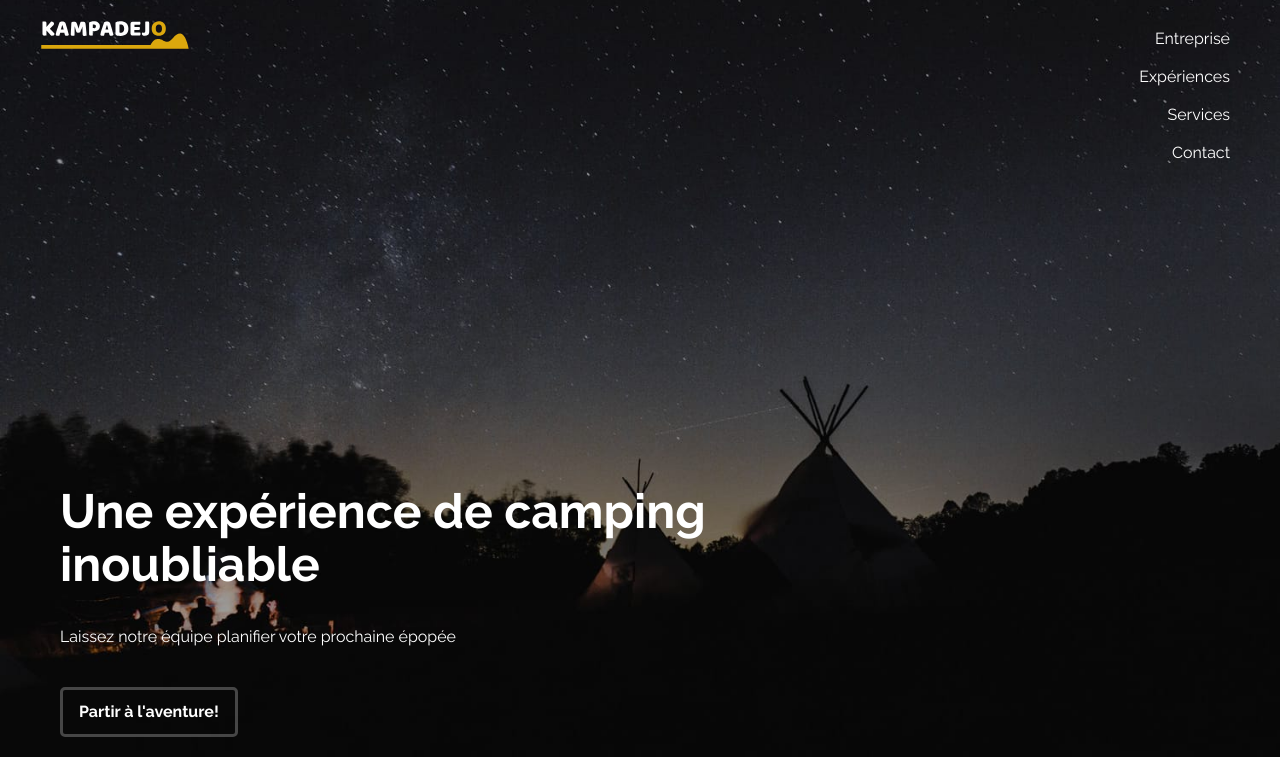
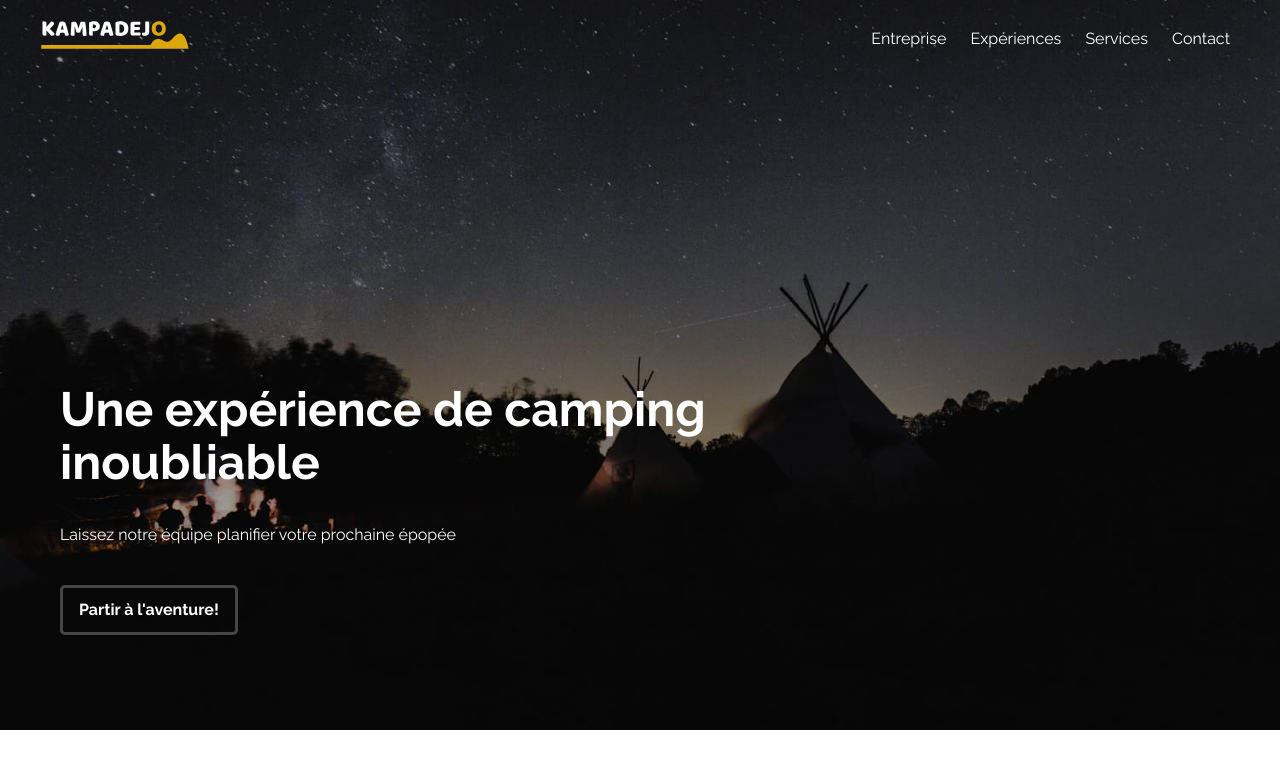
Before and after one commit to CassiopeeG/tp4-kampadejo, a plain HTML site: page index.html in a window 1280 px wide. Shown: the top 757 px of the page. Drawn offline with Linux system fonts and the light colour scheme; a web font is replaced by a local one.

Commit message:
Fix des classes .nav__list-item dans le HTML

```diff
--- a/assets/css/style.css
+++ b/assets/css/style.css
@@ -169,9 +169,6 @@ figcaption {
 @media (min-width: 700px) {
     .logo {}
 }
-
-
-
 
 /* Accroche */
 
--- a/index.html
+++ b/index.html
@@ -24,15 +24,16 @@
                 </a>
                 <ul class="nav__list">
 
-                    <li><a class="nav__link" href="#entreprise" class="nav__list-item">Entreprise</a></li>
+                    <li class="nav__list-item"><a class="nav__link" href="#entreprise">Entreprise</a></li>
 
-                    <li><a class="nav__link" href="#experiences" class="nav__list-item">Expériences</a></li>
+                    <li class="nav__list-item"><a class="nav__link" href="#experiences">Expériences</a></li>
 
-                    <li><a class="nav__link" href="#services" class="nav__list-item">Services</a>
+                    <li class="nav__list-item"><a class="nav__link" href="#services">Services</a>
                     </li>
 
-                    <li><a class="nav__link" href="#contact" class="nav__list-item">Contact</a>
+                    <li class="nav__list-item"><a class="nav__link" href="#contact">Contact</a>
                     </li>
+
                 </ul>
              </nav>
 
```
